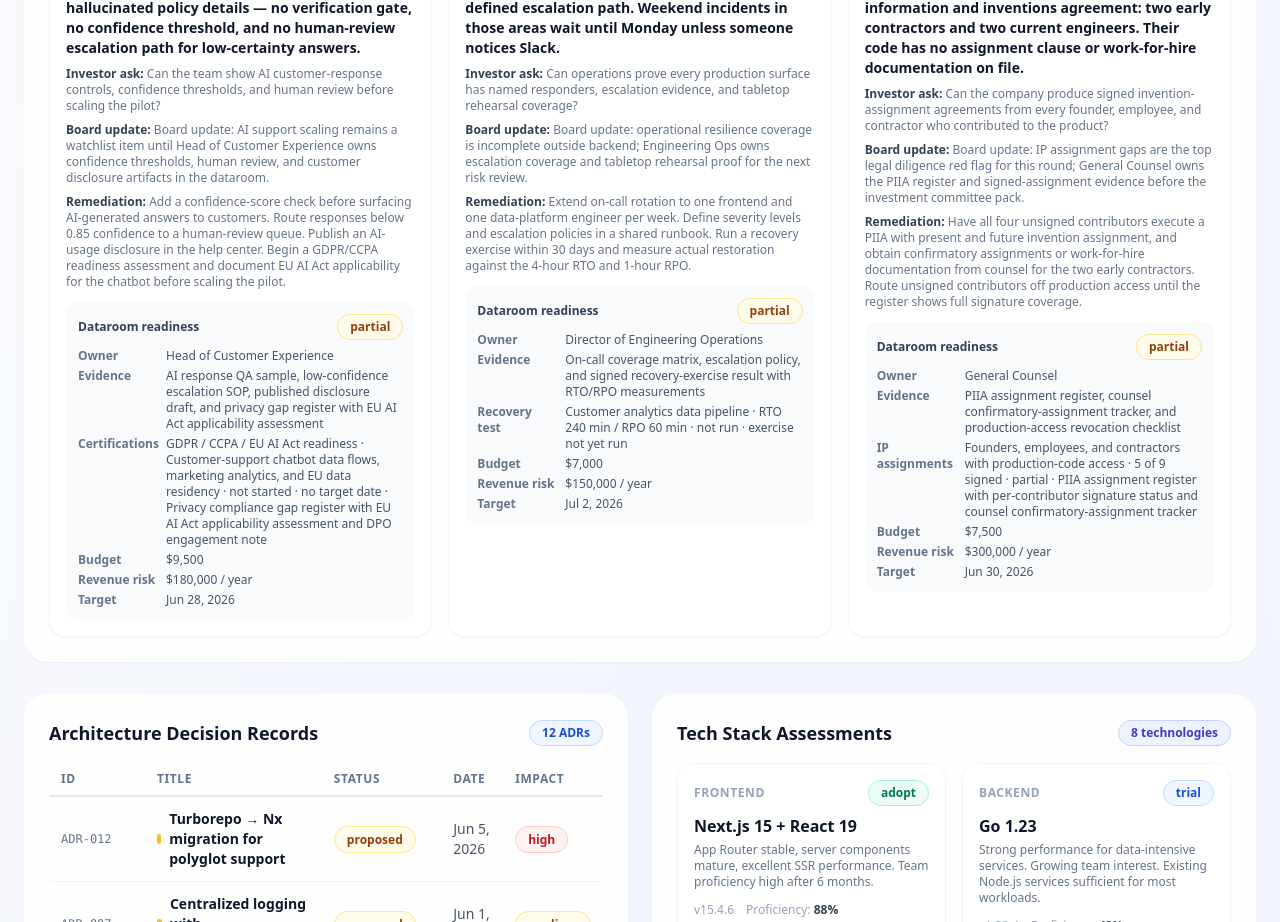
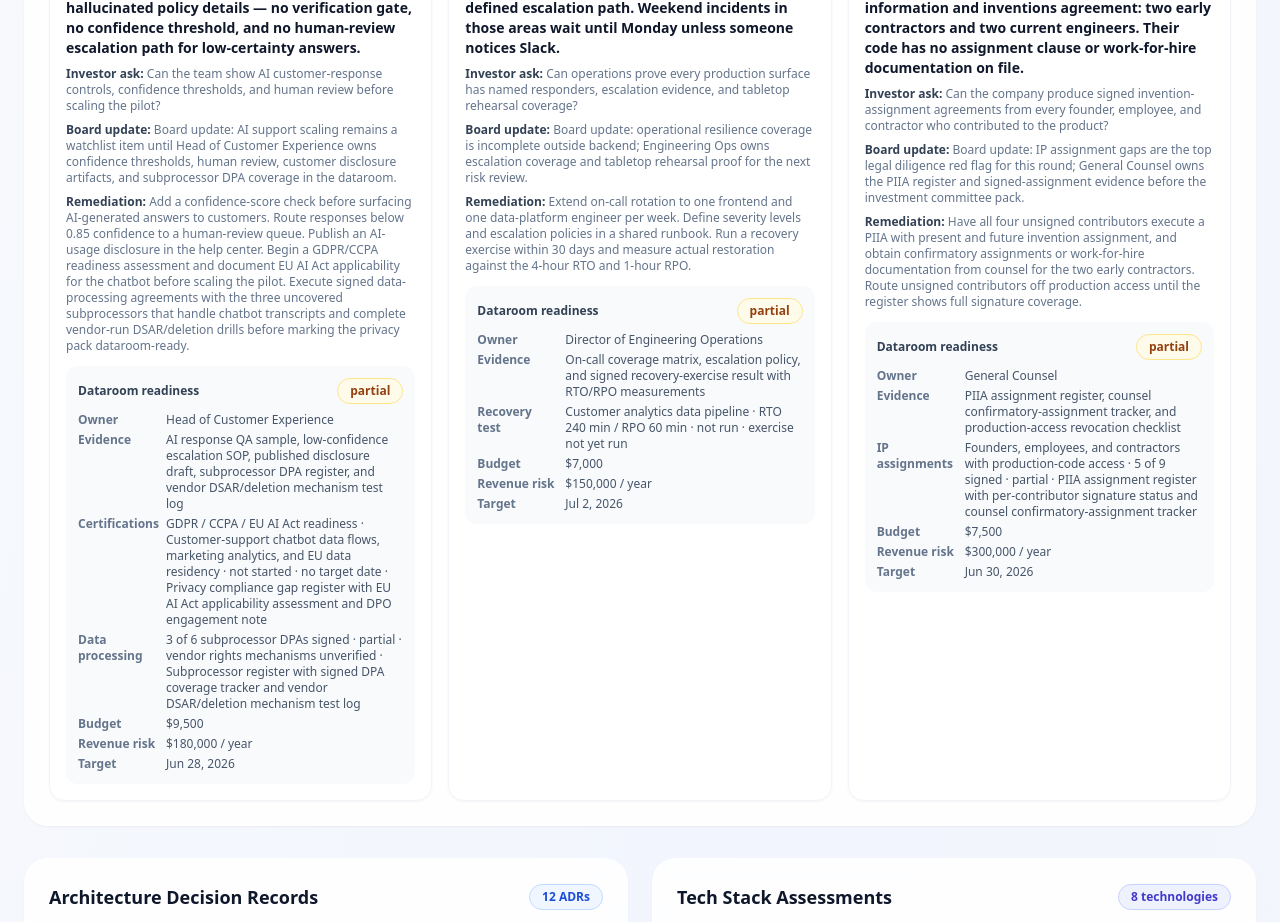
Before and after one commit to tensorgarden/cto-advisory-dashboard, a Next.js app: page / in a window 1280 px wide. Shown: the part 1880-2802 px from the top of the page. Built offline with nearby package versions, Linux system fonts and the light colour scheme.

Commit message:
Surface subprocessor DPA coverage and vendor rights-mechanism verification for data governance diligence

```diff
--- a/src/app/page.tsx
+++ b/src/app/page.tsx
@@ -693,6 +693,27 @@ function DiligenceFindingCard({ finding }: { finding: DueDiligenceFinding }) {
               </dd>
             </div>
           )}
+          {finding.dataProcessingAgreementEvidence && (
+            <div className="flex gap-2">
+              <dt className="min-w-20 font-semibold text-slate-500">
+                Data processing
+              </dt>
+              <dd>
+                {finding.dataProcessingAgreementEvidence.signedDpaCount} of{" "}
+                {finding.dataProcessingAgreementEvidence.subprocessorCount}{" "}
+                subprocessor DPAs signed ·{" "}
+                {finding.dataProcessingAgreementEvidence.status.replaceAll(
+                  "_",
+                  " "
+                )}{" "}
+                · vendor rights mechanisms{" "}
+                {finding.dataProcessingAgreementEvidence.vendorRightsMechanismVerified
+                  ? "verified"
+                  : "unverified"}{" "}
+                · {finding.dataProcessingAgreementEvidence.evidenceArtifact}
+              </dd>
+            </div>
+          )}
           {finding.recoveryExerciseEvidence && (
             <div className="flex gap-2">
               <dt className="min-w-20 font-semibold text-slate-500">
--- a/src/lib/demo-data.ts
+++ b/src/lib/demo-data.ts
@@ -517,6 +517,7 @@ export const demoDueDiligenceFindings: DueDiligenceFinding[] = [
     penetrationTestEvidence: null,
     complianceCertificationEvidence: null,
     intellectualPropertyAssignmentEvidence: null,
+    dataProcessingAgreementEvidence: null,
     recommendation:
       "Institute blameless post-incident reviews with a shared RCA template within 2 sprints. Tag every P1/P2 incident against a failure taxonomy so patterns become visible to leadership.",
     executiveOwner: "VP Engineering",
@@ -562,6 +563,7 @@ export const demoDueDiligenceFindings: DueDiligenceFinding[] = [
     penetrationTestEvidence: null,
     complianceCertificationEvidence: null,
     intellectualPropertyAssignmentEvidence: null,
+    dataProcessingAgreementEvidence: null,
     recommendation:
       "Wrap the address-validation call in a circuit breaker (3 failures in 60s → open for 30s) and add a degraded-mode fallback that accepts unverified addresses with a manual-review flag. Obtain written change-of-control consent from the vendor. Name and cross-train a backup operator, then run a checkout-failure handover drill within 1 sprint.",
     executiveOwner: "Head of Platform",
@@ -620,6 +622,7 @@ export const demoDueDiligenceFindings: DueDiligenceFinding[] = [
         "SOC 2 Type II gap assessment, control-mapping register, and audit firm engagement letter",
     },
     intellectualPropertyAssignmentEvidence: null,
+    dataProcessingAgreementEvidence: null,
     recommendation:
       "Enable branch protection on main with required PR reviews for `.github/workflows/*`. Pin GitHub Actions to commit SHAs. Add a CI step that diffs workflow files against an allowlist and blocks unapproved changes. Complete counsel disposition for the two copyleft packages before marking the security evidence pack ready. Commission an independent third-party penetration test of the production platform and CI/CD pipeline, with a verified retest of any high or critical findings, before diligence Q&A. Map controls to the SOC 2 Type II trust service criteria and book the external audit window with the selected firm before diligence Q&A.",
     executiveOwner: "CISO Office",
@@ -642,7 +645,7 @@ export const demoDueDiligenceFindings: DueDiligenceFinding[] = [
     investorQuestion:
       "Can the team show AI customer-response controls, confidence thresholds, and human review before scaling the pilot?",
     boardReadyUpdate:
-      "Board update: AI support scaling remains a watchlist item until Head of Customer Experience owns confidence thresholds, human review, and customer disclosure artifacts in the dataroom.",
+      "Board update: AI support scaling remains a watchlist item until Head of Customer Experience owns confidence thresholds, human review, customer disclosure artifacts, and subprocessor DPA coverage in the dataroom.",
     investorMateriality: "watchlist",
     dataroomStatus: "partial",
     criticalVendorDependency: null,
@@ -661,10 +664,18 @@ export const demoDueDiligenceFindings: DueDiligenceFinding[] = [
         "Privacy compliance gap register with EU AI Act applicability assessment and DPO engagement note",
     },
     intellectualPropertyAssignmentEvidence: null,
+    dataProcessingAgreementEvidence: {
+      subprocessorCount: 6,
+      signedDpaCount: 3,
+      status: "partial",
+      vendorRightsMechanismVerified: false,
+      evidenceArtifact:
+        "Subprocessor register with signed DPA coverage tracker and vendor DSAR/deletion mechanism test log",
+    },
     recommendation:
-      "Add a confidence-score check before surfacing AI-generated answers to customers. Route responses below 0.85 confidence to a human-review queue. Publish an AI-usage disclosure in the help center. Begin a GDPR/CCPA readiness assessment and document EU AI Act applicability for the chatbot before scaling the pilot.",
+      "Add a confidence-score check before surfacing AI-generated answers to customers. Route responses below 0.85 confidence to a human-review queue. Publish an AI-usage disclosure in the help center. Begin a GDPR/CCPA readiness assessment and document EU AI Act applicability for the chatbot before scaling the pilot. Execute signed data-processing agreements with the three uncovered subprocessors that handle chatbot transcripts and complete vendor-run DSAR/deletion drills before marking the privacy pack dataroom-ready.",
     executiveOwner: "Head of Customer Experience",
-    evidenceArtifact: "AI response QA sample, low-confidence escalation SOP, published disclosure draft, and privacy gap register with EU AI Act applicability assessment",
+    evidenceArtifact: "AI response QA sample, low-confidence escalation SOP, published disclosure draft, subprocessor DPA register, and vendor DSAR/deletion mechanism test log",
     estimatedRemediationCostUsd: 9500,
     estimatedAnnualRevenueAtRiskUsd: 180000,
     targetRemediationDate: "2026-06-28",
@@ -700,6 +711,7 @@ export const demoDueDiligenceFindings: DueDiligenceFinding[] = [
     penetrationTestEvidence: null,
     complianceCertificationEvidence: null,
     intellectualPropertyAssignmentEvidence: null,
+    dataProcessingAgreementEvidence: null,
     recommendation:
       "Extend on-call rotation to one frontend and one data-platform engineer per week. Define severity levels and escalation policies in a shared runbook. Run a recovery exercise within 30 days and measure actual restoration against the 4-hour RTO and 1-hour RPO.",
     executiveOwner: "Director of Engineering Operations",
@@ -732,6 +744,7 @@ export const demoDueDiligenceFindings: DueDiligenceFinding[] = [
     penetrationTestEvidence: null,
     complianceCertificationEvidence: null,
     intellectualPropertyAssignmentEvidence: null,
+    dataProcessingAgreementEvidence: null,
     recommendation:
       "Adopt a lightweight RAPID framework for all architecture decisions. Every ADR must list a Recommender, Approver, and a 6-month review date. This finding is accepted as a process change, not a technical fix.",
     executiveOwner: "CTO",
@@ -772,6 +785,7 @@ export const demoDueDiligenceFindings: DueDiligenceFinding[] = [
       evidenceArtifact:
         "PIIA assignment register with per-contributor signature status and counsel confirmatory-assignment tracker",
     },
+    dataProcessingAgreementEvidence: null,
     recommendation:
       "Have all four unsigned contributors execute a PIIA with present and future invention assignment, and obtain confirmatory assignments or work-for-hire documentation from counsel for the two early contractors. Route unsigned contributors off production access until the register shows full signature coverage.",
     executiveOwner: "General Counsel",
--- a/src/lib/types.ts
+++ b/src/lib/types.ts
@@ -188,6 +188,19 @@ export interface IntellectualPropertyAssignmentEvidence {
   evidenceArtifact: string;
 }
 
+export type DataProcessingAgreementStatus =
+  | "not_started"
+  | "partial"
+  | "verified";
+
+export interface DataProcessingAgreementEvidence {
+  subprocessorCount: number;
+  signedDpaCount: number;
+  status: DataProcessingAgreementStatus;
+  vendorRightsMechanismVerified: boolean;
+  evidenceArtifact: string;
+}
+
 export interface DueDiligenceFinding {
   id: string;
   domain: DueDiligenceDomain;
@@ -206,6 +219,7 @@ export interface DueDiligenceFinding {
   penetrationTestEvidence: PenetrationTestEvidence | null;
   complianceCertificationEvidence: ComplianceCertificationEvidence | null;
   intellectualPropertyAssignmentEvidence: IntellectualPropertyAssignmentEvidence | null;
+  dataProcessingAgreementEvidence: DataProcessingAgreementEvidence | null;
   recommendation: string;
   executiveOwner: string;
   evidenceArtifact: string;
```
Also changed, not shown: 1 other file (tests, documents, lock files or other folders).
